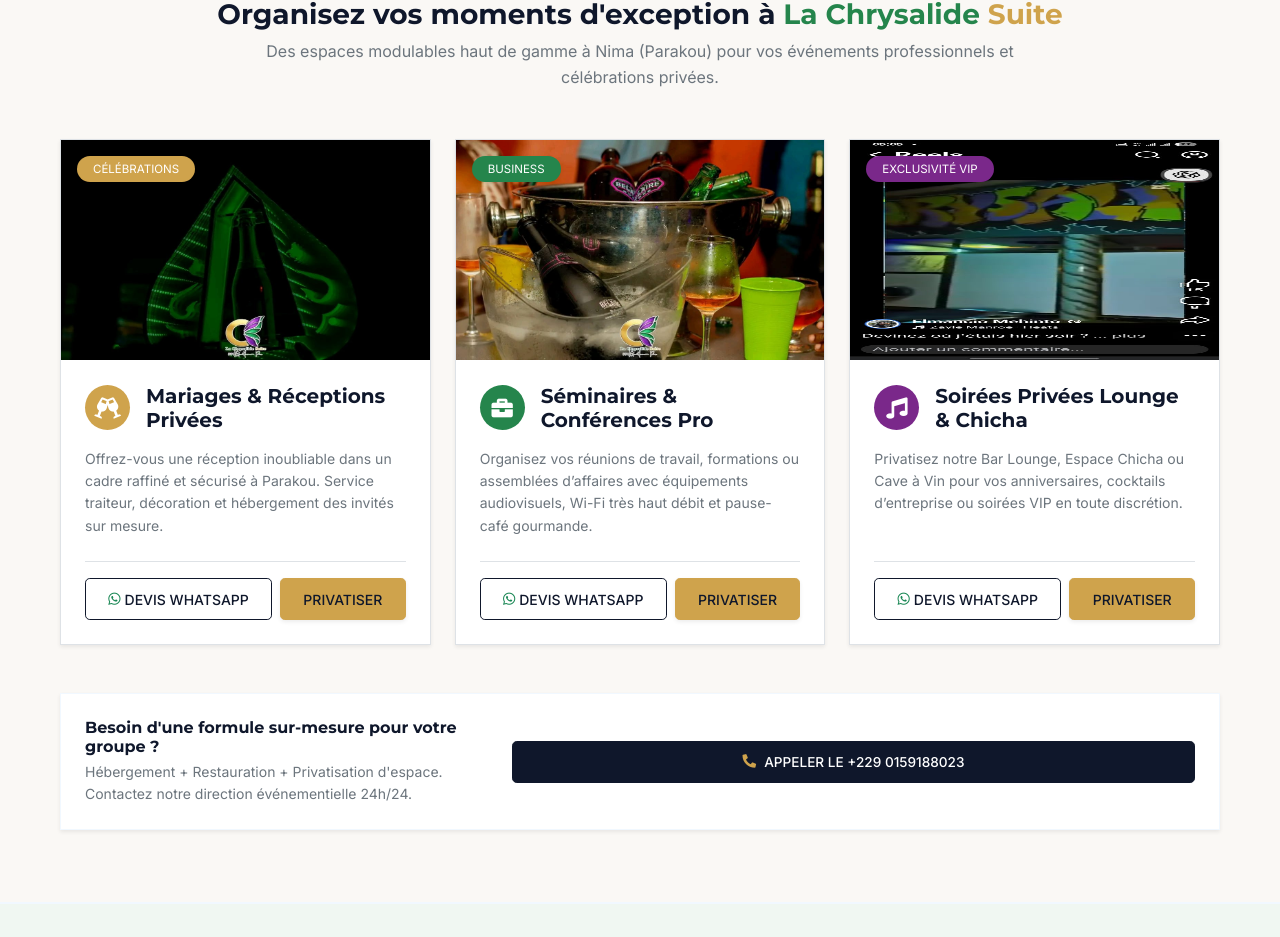
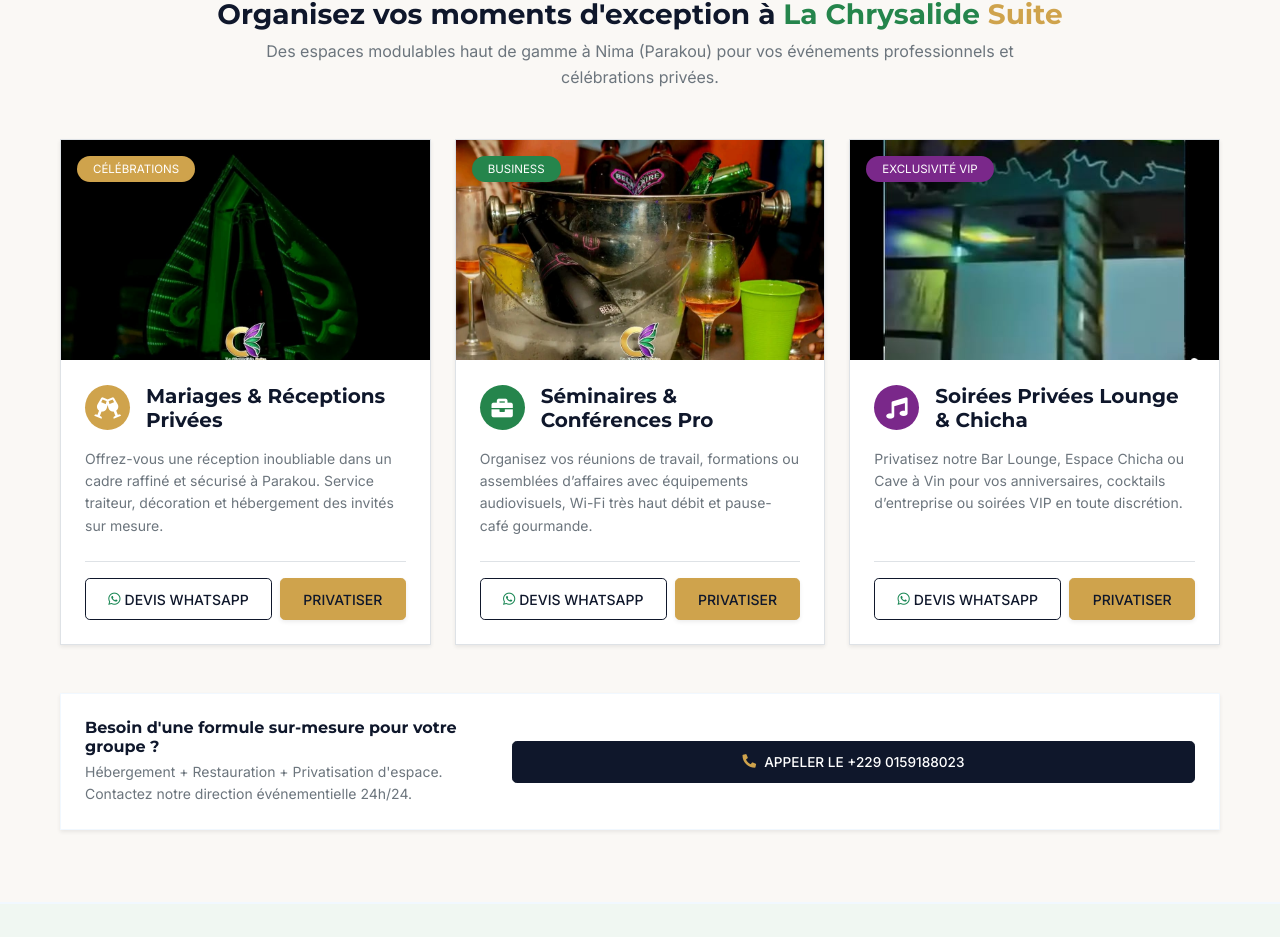
Before and after one commit to missimahu05/Chrysalide-front, a React (Vite) app: page / in a window 1280 px wide. Shown: the part 3946-4883 px from the top of the page. Built offline with nearby package versions, Linux system fonts and the light colour scheme.

Commit message:
Fix affichage photos section Evenements avec objectFit cover en ligne

```diff
--- a/src/components/EventsSection.jsx
+++ b/src/components/EventsSection.jsx
@@ -57,7 +57,8 @@ export default function EventsSection({ onOpenBooking }) {
                   <img
                     src={evt.image}
                     alt={evt.title}
-                    className="w-100 h-100 object-fit-cover"
+                    className="w-100 h-100"
+                    style={{ objectFit: 'cover' }}
                   />
                   <div
                     className="position-absolute top-0 start-0 m-3 px-3 py-1 text-white font-weight-bold rounded-pill shadow-sm text-uppercase"
```
